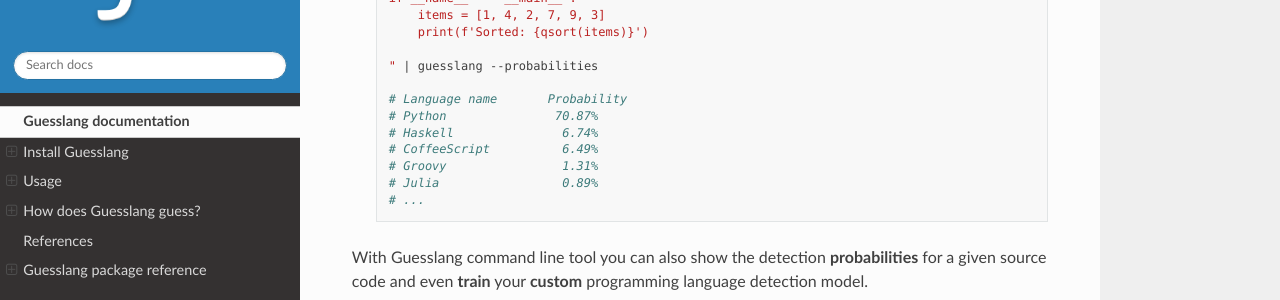
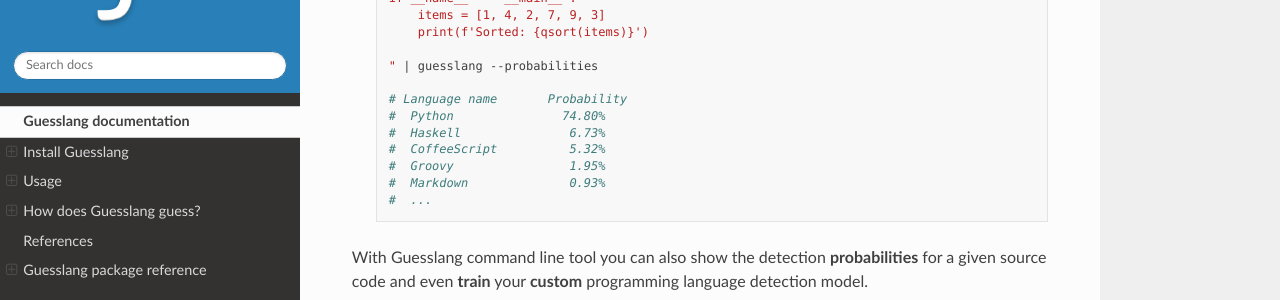
Before and after one commit to yoeo/guesslang, a Sphinx documentation site: the page built from docs/contents.rst, in a window 1280 px wide and 900 px high, scrolled down 3619 px. Shown: the part 151-451 px from the top of the window. Built offline with Sphinx 7.4.7 and the Read the Docs theme 2.0.0, drawn with Linux system fonts in a browser that asks for light colours.

Commit message:
Update the probabilities to match the last version of the model, part 3

```diff
--- a/docs/contents.rst
+++ b/docs/contents.rst
@@ -209,12 +209,12 @@
     " | guesslang --probabilities
 
     # Language name       Probability
-    # Python               70.87%
-    # Haskell               6.74%
-    # CoffeeScript          6.49%
-    # Groovy                1.31%
-    # Julia                 0.89%
-    # ...
+    #  Python               74.80%
+    #  Haskell               6.73%
+    #  CoffeeScript          5.32%
+    #  Groovy                1.95%
+    #  Markdown              0.93%
+    #  ...
 
 With Guesslang command line tool you can also
 show the detection **probabilities** for a given source code
```
